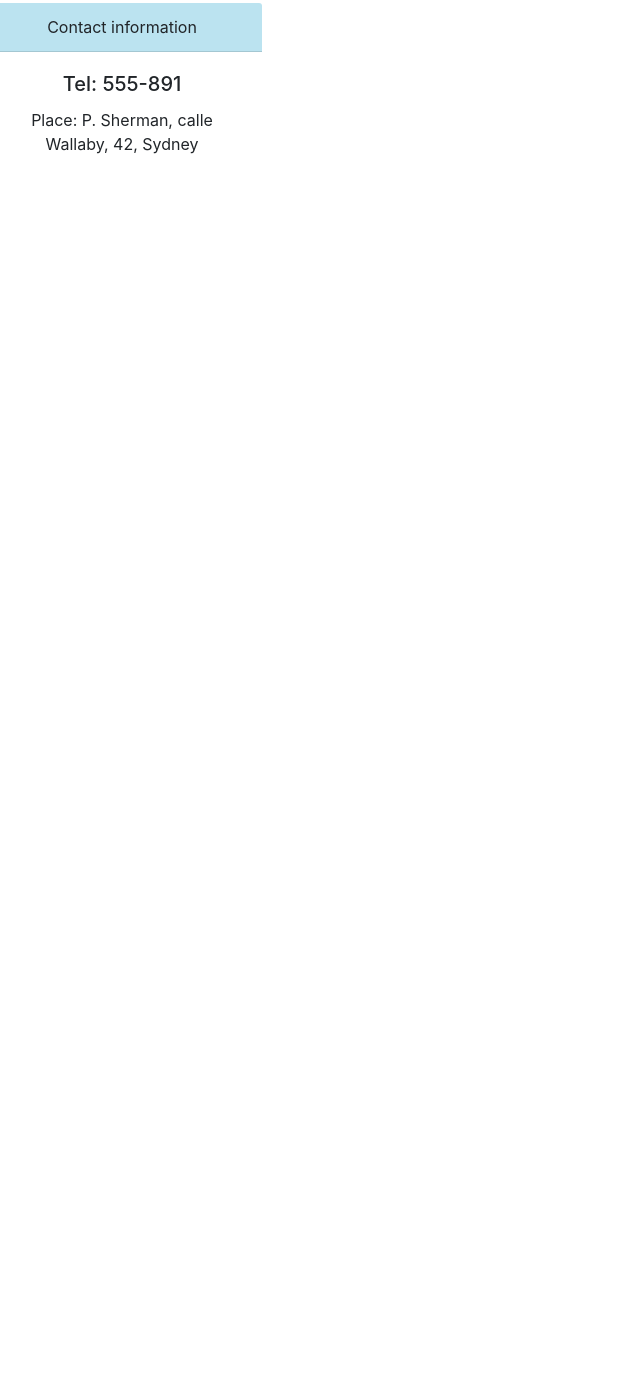
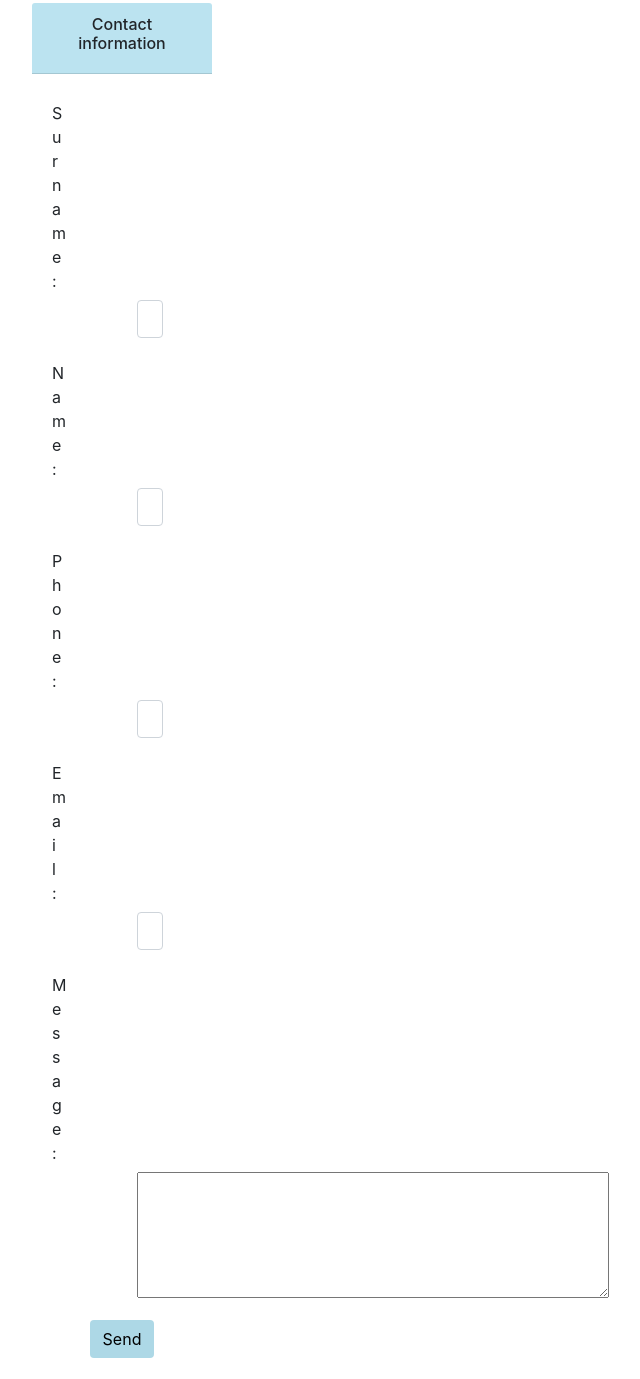
Before and after one commit to Flor21/ReactSPA, a React app in the folder app/test-app/: page /contact in a window 1280 px wide. Shown: the part 200-1579 px from the top of the page, without its empty margins (518-1158 px from the left). Before the commit the page ends 800 px from the top, so only its background shows below. Built offline with nearby package versions, Linux system fonts and the light colour scheme.

Commit message:
Form added in contact component

```diff
--- a/app/test-app/src/components/main/Contact.js
+++ b/app/test-app/src/components/main/Contact.js
@@ -1,20 +1,86 @@
 import React from 'react';
 import Header from '../Header';
 import Card from 'react-bootstrap/Card';
+import Form from 'react-bootstrap/Form';
+import Button from 'react-bootstrap/Button';
+import {Row, Col} from 'react-bootstrap';
+import ModalNew from './ModalNew';
 
 export default class Contact extends React.Component {
 
+    constructor(props) {
+        super(props);
+        this.state = {
+            showComponent:false,
+        };
+    }
+    active() {
+        this.setState({
+            showComponent: true,
+        });
+    }
     render(){
         return(
             <div className="contact">
                 <Header />
                 <Card>
-                    <Card.Header>Contact information</Card.Header>
+                    <Card.Header> <h6> Contact information </h6></Card.Header>
                     <Card.Body>
-                        <Card.Title>Tel: 555-891</Card.Title>
-                        <Card.Text>
-                            Place: P. Sherman, calle Wallaby, 42, Sydney
-                        </Card.Text>
+                        <Form>
+                        {this.state.showComponent ?
+                                <ModalNew /> :
+                            <>
+                            <Form.Group as={Row} controlId="formHorizontalSurname">
+                                <Form.Label column sm={2}>
+                                    Surname:
+                                </Form.Label>
+                                <Col sm={10}>
+                                <Form.Control type="surname" required />
+                                </Col>
+                            </Form.Group>
+
+                            <Form.Group as={Row} controlId="formHorizontalName">
+                                <Form.Label column sm={2}>
+                                    Name:
+                                </Form.Label>
+                                <Col sm={10}>
+                                <Form.Control type="name" required />
+                                </Col>
+                            </Form.Group>
+
+                            <Form.Group as={Row} controlId="formHorizontalPhone">
+                                <Form.Label column sm={2}>
+                                    Phone:
+                                </Form.Label>
+                                <Col sm={10}>
+                                <Form.Control type="phone"required />
+                                </Col>
+                            </Form.Group>
+
+                            <Form.Group as={Row} controlId="formHorizontalEmail">
+                                <Form.Label column sm={2}>
+                                    Email:
+                                </Form.Label>
+                                <Col sm={10}>
+                                <Form.Control type="email" required />
+                                </Col>
+                            </Form.Group>
+
+                            <Form.Group as={Row} controlId="formHorizontalEmail">
+                                <Form.Label column sm={2}>
+                                    Message:
+                                </Form.Label>
+                                <Col sm={10}>
+                                <textarea name="msj" rows="5" cols="44" required ></textarea>
+                                </Col>
+                            </Form.Group>
+
+                            <Button className="btt" variant="outline-lightblue" onClick={this.active.bind(this)}>
+                                Send
+                            </Button>
+                            </>
+                            }
+                        </Form>
                     </Card.Body>
                 </Card>
             </div>
--- /dev/null
+++ b/app/test-app/src/components/main/ModalNew.js
@@ -0,0 +1,20 @@
+import React from 'react';
+import Card from 'react-bootstrap/Card';
+
+export default class ModalNew extends React.Component {
+
+    render() {
+        return(
+            <div className="modalNew">
+                <Card>
+                    <Card.Header> <h5> Information sent </h5></Card.Header>
+                    <Card.Body>
+
+                        <p>You will have an answer shortly. Thank you for contacting us</p>
+
+                    </Card.Body>
+                </Card>
+            </div>
+        )
+    };
+}
--- a/app/test-app/src/index.css
+++ b/app/test-app/src/index.css
@@ -9,31 +9,34 @@
 }
 
 a{text-decoration: none; font-weight: bold;}
-.nav{ display: flex; margin-right: 150px; margin-left:150px; background-color: lightblue; }
   .nav a{ width: 33.33%; text-align: center; padding: 10px 0; color: black; }
   .nav a:hover{ background-color: #f0f5f9; }
 
   .header{ float:left; width: 100%; box-shadow: 0 0px 10px #999999; margin-bottom: 20px;}
 
 @media screen and (max-width: 1920px) {
-
+  .nav{ display: flex; margin-right: 200px; margin-left:200px; background-color: lightblue; }
   .header .title{ padding: 50px 10px 7px 10px; }
   .logo img{ width: 60%; height: auto; }
   .flowers .table{  text-align: center; border-right-width: 150px;border-right-style: solid;border-left-style: solid;border-left-width: 150px; border-color: white;}
   .flowers .search{ border-right-width: 150px;border-right-style: solid;border-left-style: solid;border-left-width: 1300px; border-color: white;}
   .flowers .search .mb-3 .input-group-append .btt{ background: lightblue ; color:black;}
-  .contact .card{  text-align: center; border-color: white; border-left-width: 500px; border-right-width: 500px;}
+  .contact .card{  text-align: center; border-color: white; border-left-width: 550px; border-right-width: 550px;}
   .contact .card .card-header{ background-color: rgb(187, 227, 240); }
   .main .pictures .carousel{ position: static ;}
+  .contact .card .card-body .btt{background: lightblue; color:black;}
+  .contact .card .card-body .form-group .col-sm-10{ padding-left:100px; padding-right: 100px;}
+  .contact .card .card-body .modalNew .card{border-right-width: 100px;border-left-width: 100px;}
 }
 
 @media screen and (max-width: 960px) {
+  .nav{ display: flex; margin-right: 100px; margin-left:100px; background-color: lightblue; }
   .header .title{ padding: 50px 10px 7px 10px; }
   .logo img{ width: 90%; height: auto; }
   .flowers .table{ width: 95%; margin-right:0px; margin-left:25px; text-align: center;}
   .flowers .search{ border-right-width: 150px;border-right-style: solid;border-left-style: solid;border-left-width: 550px; border-color: white;}
   .flowers .search .mb-3 .input-group-append .btt{ background: lightblue ; color:black;}
-  .contact .card{  text-align: center; border-color: white; border-left-width: 200px; border-right-width: 250px;}
+  .contact .card{  text-align: center; border-color: white; border-left-width: 170px; border-right-width: 170px;}
   .contact .card .card-header{ background-color: rgb(187, 227, 240); }
-
+  .contact .card .card-body .btt{ color:black;}
 }
```
